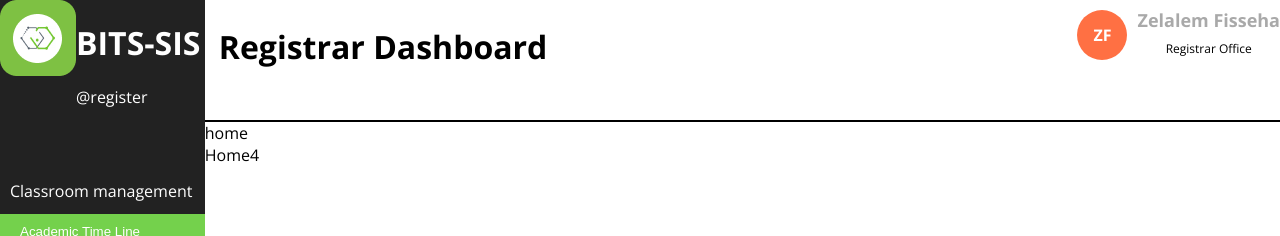
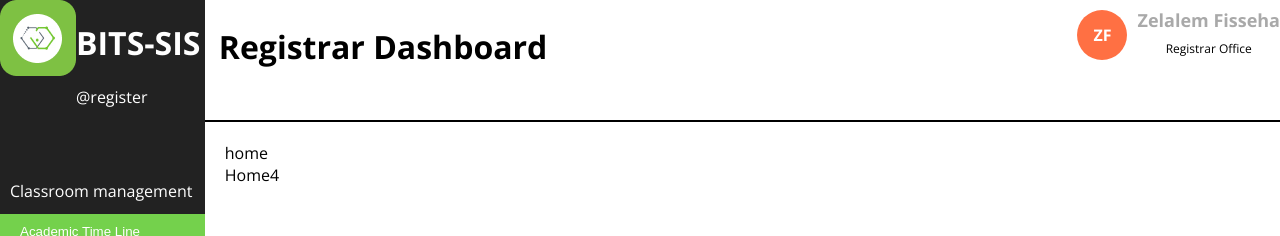
Before and after one commit to Zelalem-Fisseha/untitled8, a React (Vite) app: page / in a window 1280 px wide. Shown: the top 236 px of the page. Built offline with nearby package versions, Linux system fonts and the light colour scheme.

Commit message:
we changed

```diff
--- a/src/components/cards.jsx
+++ b/src/components/cards.jsx
@@ -5,12 +5,25 @@ export function Cards({cardContents , ...props}) {
             {cardContents.map((item, index) => {
                 return (
                     <div key={index } style={{...props.style}}>
-                        <div> {item.title} </div>
-                        <div>{item.description}{item.count}</div>
+                        <div className="card-content" style={{margin:"20px",
+                            display:"flex",
+                            flexDirection:"column",
+                            justifyContent:"space-between"
 
 
 
-                </div>)
+
+                        }}>
+                            <div style={{justifyContent:"space-between"}}>
+                                {item.title} </div>
+                            <div
+                                style={{}}>
+                                {item.description}
+                                {item.count}</div>
+                        </div>
+
+
+                    </div>)
 
             })}
         </div>
--- a/src/pages/Dashboard.jsx
+++ b/src/pages/Dashboard.jsx
@@ -26,7 +26,7 @@ function Dashboard() {
                 }]
 
 
-                }/>
+                } style={{justifyContent:"space-between"}}/>
 
 
             </div>
```
